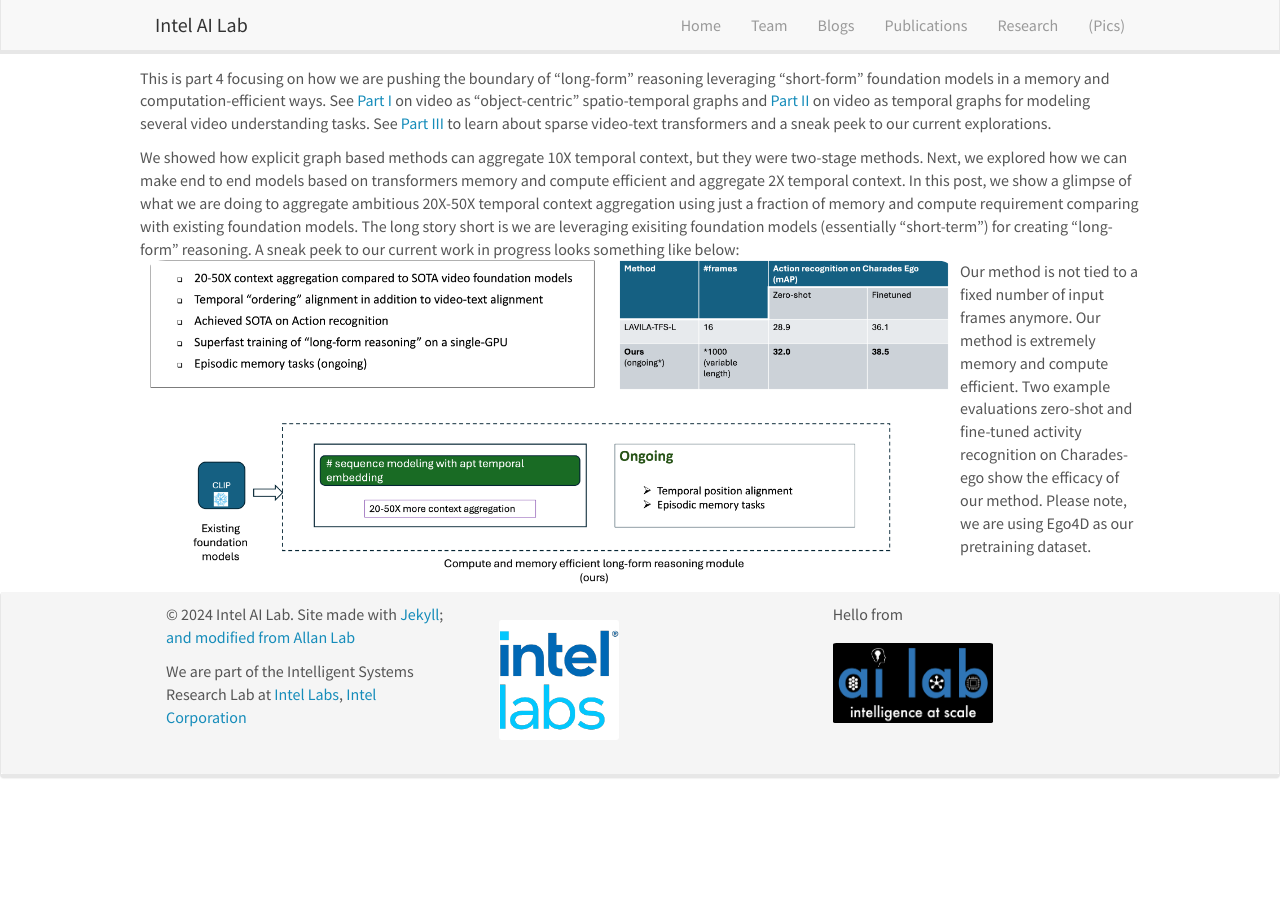
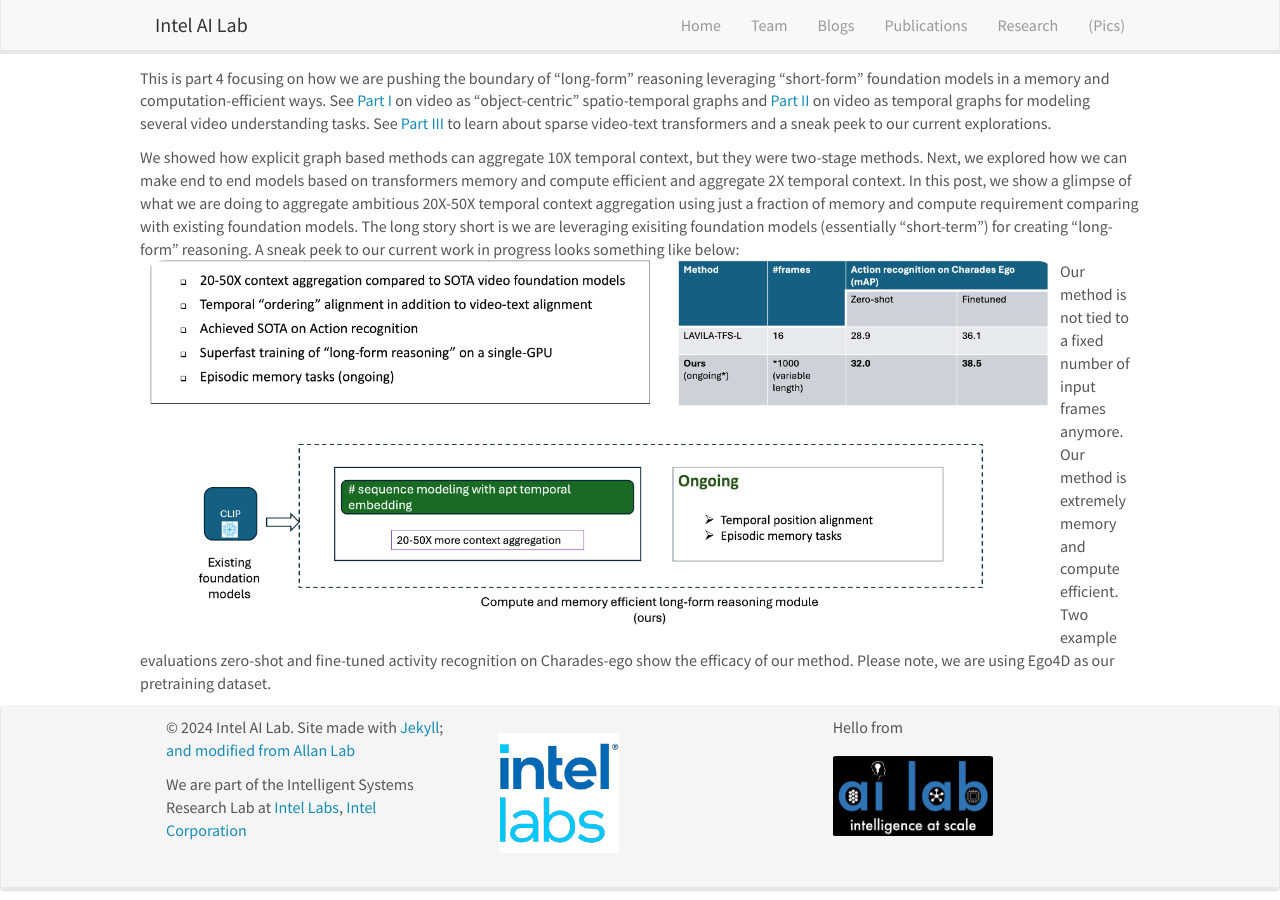
Before and after one commit to intelailabpage/intelailabpage.github.io, a Jekyll site: the page built from _posts/2024-04-16-longformvideoseries-part4.md, in a window 1280 px wide and 900 px high, scrolled down 759 px. Built offline with Jekyll 4.4.1, drawn with Linux system fonts in a browser that asks for light colours; nearby versions of some CDN libraries; comment, search, counter and statistics services are not loaded; before the commit the page ends 1559 px from its top, so only the background shows below that.

Commit message:
Update 2024-04-16-longformvideoseries-part4.md

```diff
--- a/_posts/2024-04-16-longformvideoseries-part4.md
+++ b/_posts/2024-04-16-longformvideoseries-part4.md
@@ -23,7 +23,7 @@ See <a href="https://intelailabpage.github.io/2024/04/16/longformvideoseries-par
 <p>
 We showed how explicit graph based methods can aggregate 10X temporal context, but they were two-stage methods. Next, we explored how we can make end to end models based on transformers memory and compute efficient and aggregate 2X temporal context. In this post, we show a glimpse of what we are doing to aggregate ambitious 20X-50X temporal context aggregation using just a fraction of memory and compute requirement comparing with existing foundation models. The long story short is we are leveraging exisiting foundation models (essentially "short-term") for creating "long-form" reasoning. A sneak peek to our current work in progress looks something like below:
 
-![]({{ site.url }}{{ site.baseurl }}/images/pubpic/lavi-t.png){: style="width: 800px; float: left; margin: 0px 10px"}
+![]({{ site.url }}{{ site.baseurl }}/images/pubpic/lavi-t.png){: style="width: 900px; float: left; margin: 0px 10px"}
 
 Our method is not tied to a fixed number of input frames anymore. Our method is extremely memory and compute efficient. Two example evaluations zero-shot and fine-tuned activity recognition on Charades-ego show the efficacy of our method. Please note, we are using Ego4D as our pretraining dataset.
 
```
